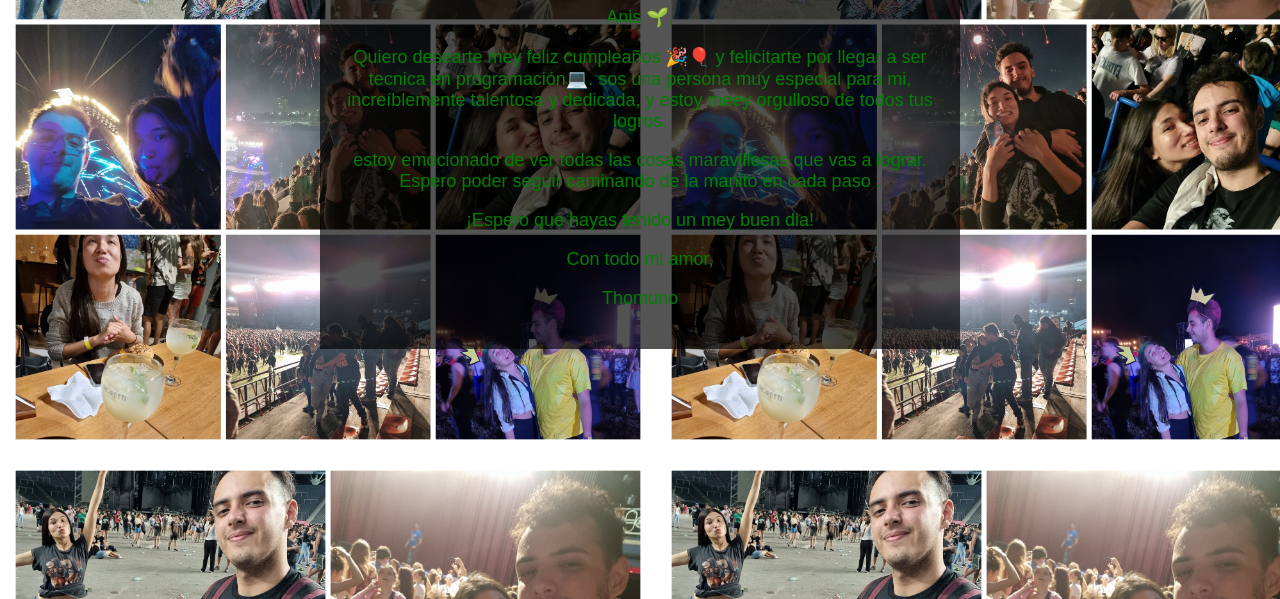
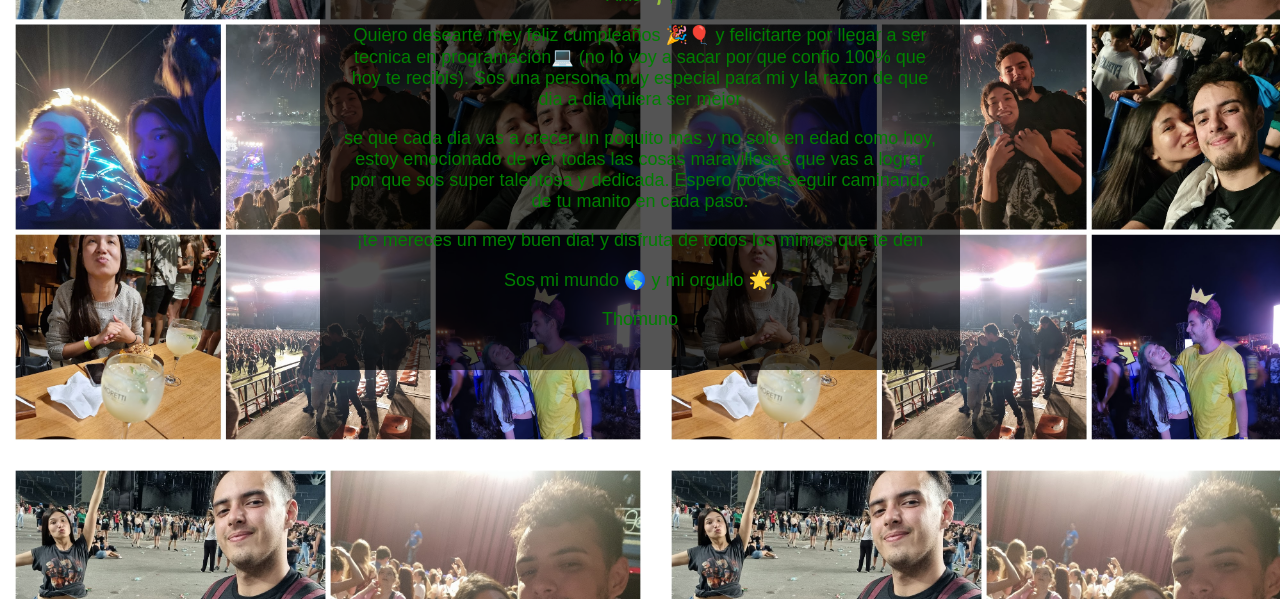
Before and after one commit to Zetita/CumpleanitosAni, a plain HTML site: page index.html in a window 1280 px wide. Shown: the part 201-800 px from the top of the page. Drawn offline with Linux system fonts and the light colour scheme.

Commit message:
changed
changed

```diff
--- a/index.html
+++ b/index.html
@@ -70,14 +70,17 @@
 </head>
 <body>
   <div class="container">
-    <h1>🎈¡Feliz Cumpleañitos! 🎈 </h1>
+    <h1> 🎈¡Feliz Cumpleañitos! 🎈  </h1>
 
     <div class="congrats-message">
       <p>Anis 🌱,</p>
-      <p>Quiero desearte mey feliz cumpleaños 🎉🎈 y felicitarte por llegar a ser tecnica en programación💻. sos una persona muy especial para mi, increíblemente talentosa y dedicada, y estoy meey orgulloso de todos tus logros.</p>
-      <p>estoy emocionado de ver todas las cosas maravillosas que vas a lograr. Espero poder seguir caminando de la manito en cada paso .</p>
-      <p>¡Espero que hayas tenido un mey buen dia! </p>
-      <p>Con todo mi amor,</p>
+      <p>Quiero desearte mey feliz cumpleaños 🎉🎈 y felicitarte por llegar a ser tecnica en programación💻
+         (no lo voy a sacar por que confio 100% que hoy te recibis).
+         Sos una persona muy especial para mi y la razon de que dia a dia quiera ser mejor</p>
+      <p>se que cada dia vas a crecer un poquito mas y no solo en edad como hoy,
+         estoy emocionado de ver todas las cosas maravillosas que vas a lograr por que sos super talentosa y dedicada. Espero poder seguir caminando de tu manito en cada paso.</p>
+      <p>¡te mereces un mey buen dia! y disfruta de todos los mimos que te den  </p>
+      <p>Sos mi mundo 🌎 y mi orgullo 🌟,</p>
       <p>Thomuno</p>
     </div>
 
```
